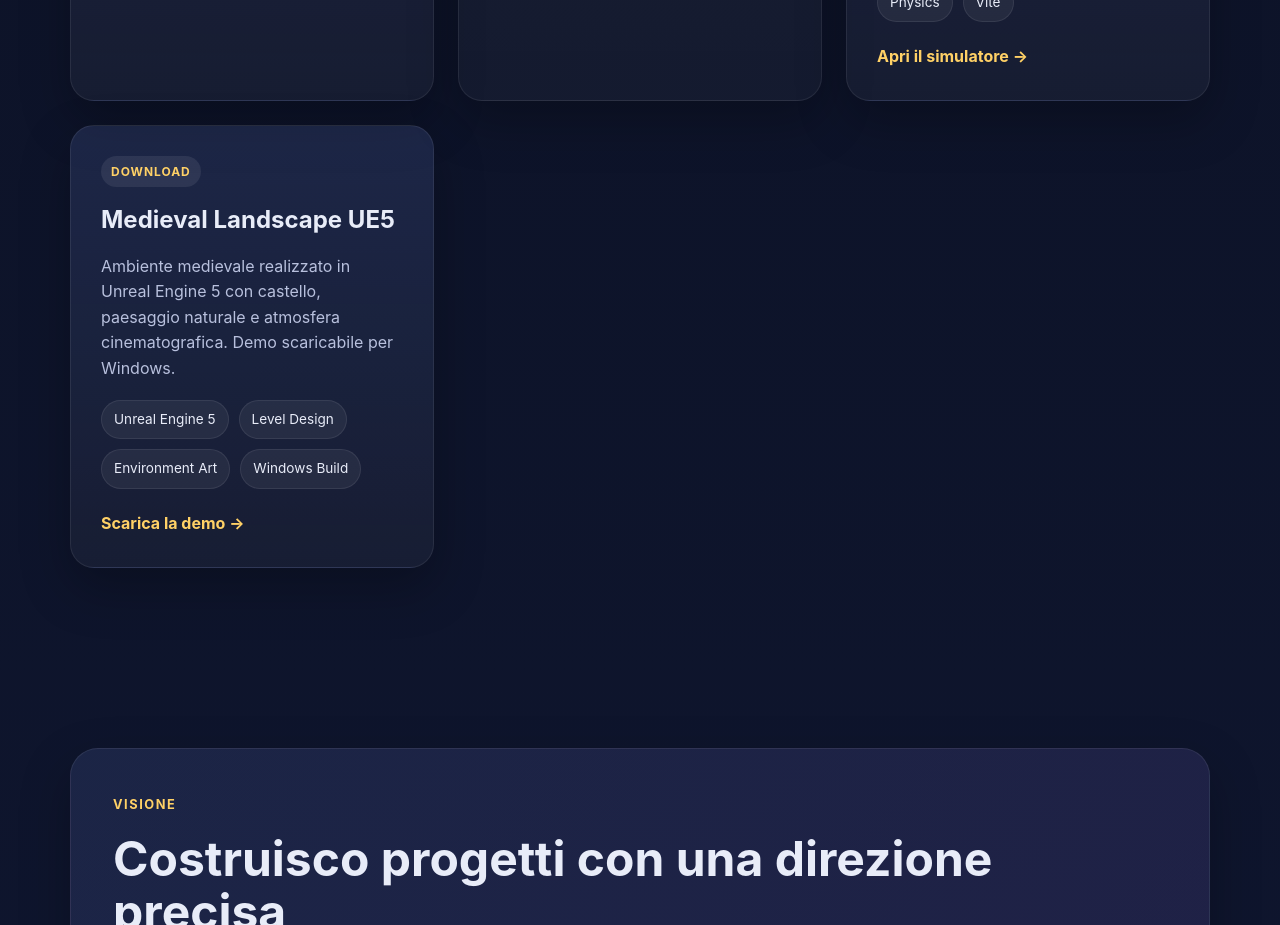
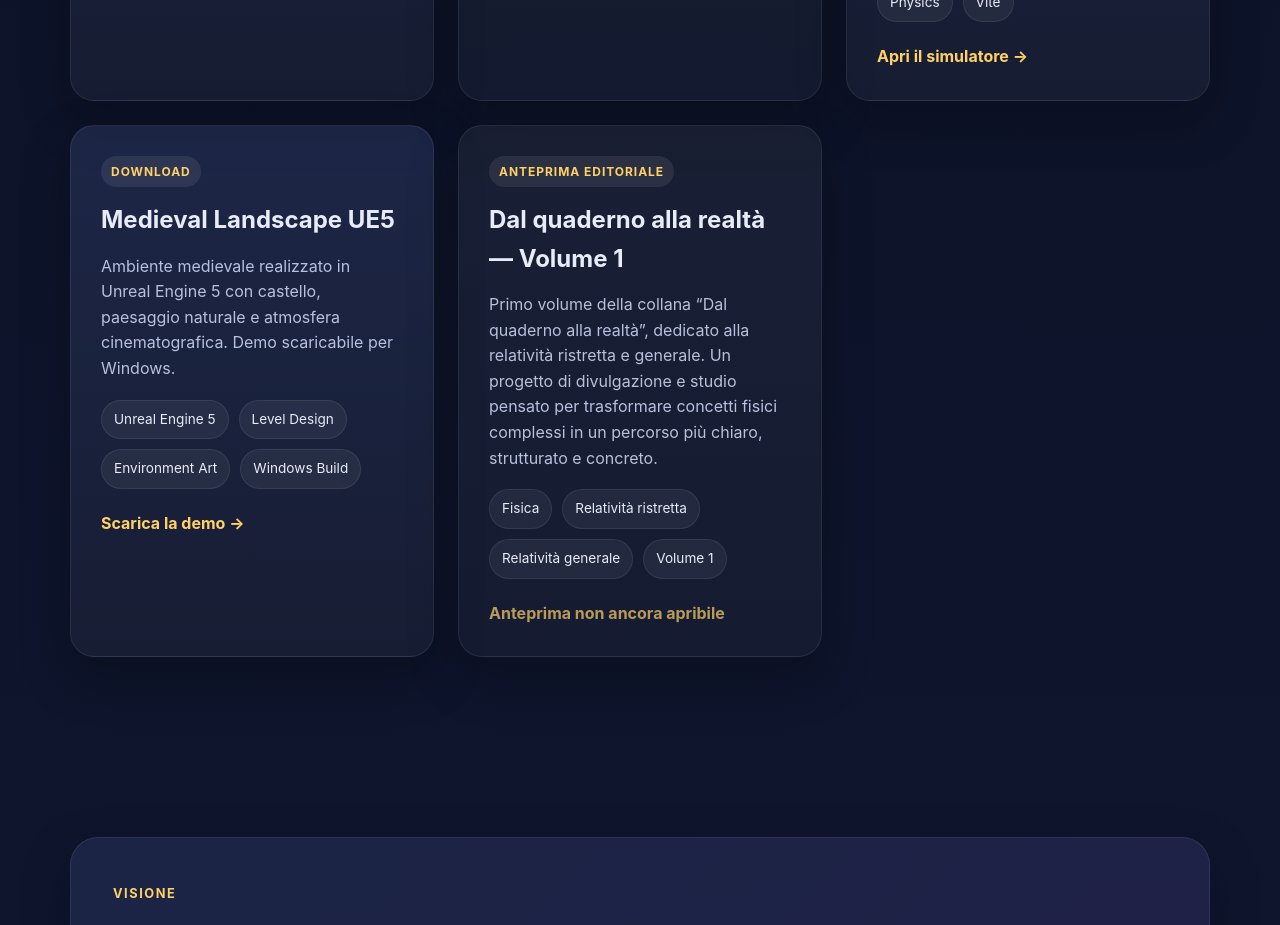
Before and after one commit to Crew200408/cristianalemanno-portfolio, a React (Create React App) app: page / in a window 1280 px wide. Shown: the part 1960-2885 px from the top of the page. Built offline with nearby package versions, Linux system fonts and the light colour scheme.

Commit message:
Update App.js

```diff
--- a/src/App.js
+++ b/src/App.js
@@ -189,6 +189,24 @@ function App() {
 </article>
 
 
+      <article className="project-card">
+  <div className="project-badge">Anteprima editoriale</div>
+  <h3>Dal quaderno alla realtà — Volume 1</h3>
+  <p>
+    Primo volume della collana “Dal quaderno alla realtà”, dedicato alla
+    relatività ristretta e generale. Un progetto di divulgazione e studio
+    pensato per trasformare concetti fisici complessi in un percorso più
+    chiaro, strutturato e concreto.
+  </p>
+  <div className="project-tags">
+    <span>Fisica</span>
+    <span>Relatività ristretta</span>
+    <span>Relatività generale</span>
+    <span>Volume 1</span>
+  </div>
+  <span className="project-link disabled">Anteprima non ancora apribile</span>
+</article>
+
           </div>
         </section>
 
```
